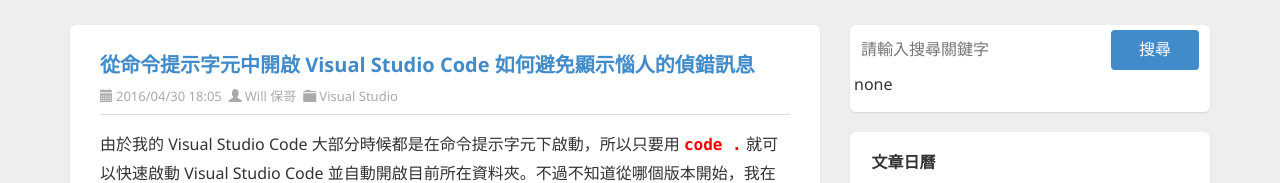
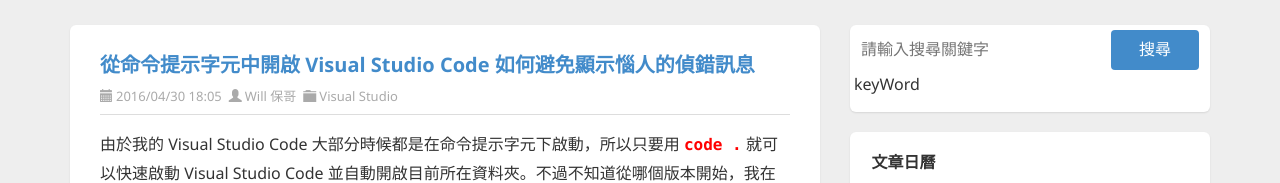
Before and after one commit to edielin/Angular_demo1, an Angular app: page / in a window 1280 px wide. Shown: the part 229-412 px from the top of the page. Built offline with nearby package versions, Linux system fonts and the light colour scheme.

Commit message:
08 練習將 [(ngModel)] 雙向繫結改用 [value] 單向繫結的方式完成資料更新，按下 Enter 才可以寫入 keyword 屬性

```diff
--- a/src/app/app.component.html
+++ b/src/app/app.component.html
@@ -77,9 +77,9 @@
             <div class="widget search">
               <div class="widget-content">
                   <div id="searchbox">
-                    <input (keyup.escape)="clearKeyWord($event)" [(ngModel)]="keyWord" type="text" placeholder="請輸入搜尋關鍵字" accesskey="s">
+                    <input [value]="keyWord" (keyup.enter)="updateKeyWord($event)" type="text" placeholder="請輸入搜尋關鍵字" accesskey="s">
                     <input type="button" value="搜尋" id="searchbutton">
-                    <p>{{ keyWord || 'none'}}</p>
+                    <p>{{ keyWord || 'keyWord'}}</p>
                   </div>
               </div>
             </div>
--- a/src/app/app.component.ts
+++ b/src/app/app.component.ts
@@ -9,8 +9,7 @@
   title = 'app';
   keyWord = '';
 
-  clearKeyWord($event: KeyboardEvent) {
-    console.log($event);
-      this.keyWord = '';
+  updateKeyWord($event) {
+    this.keyWord = $event.target.value;
   }
 }
```
